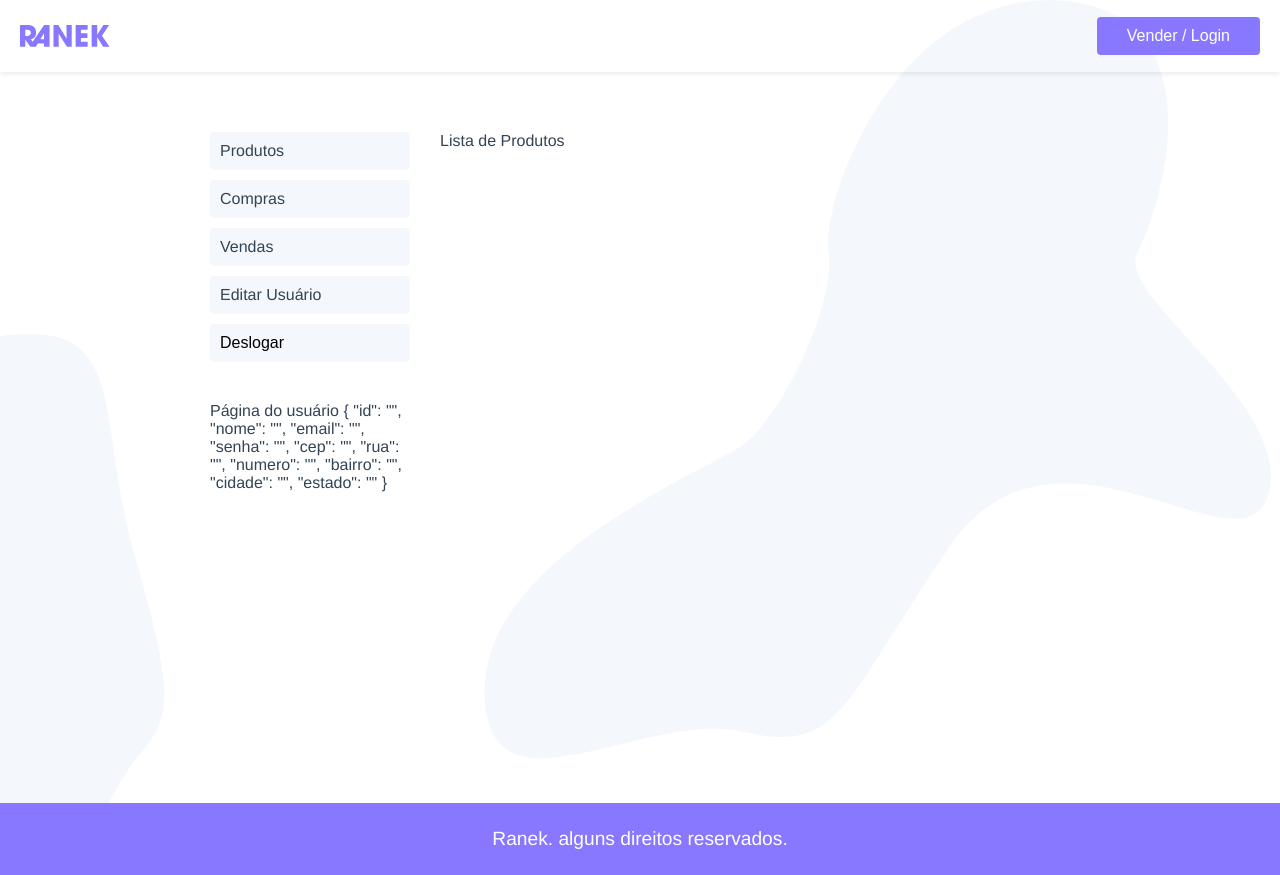
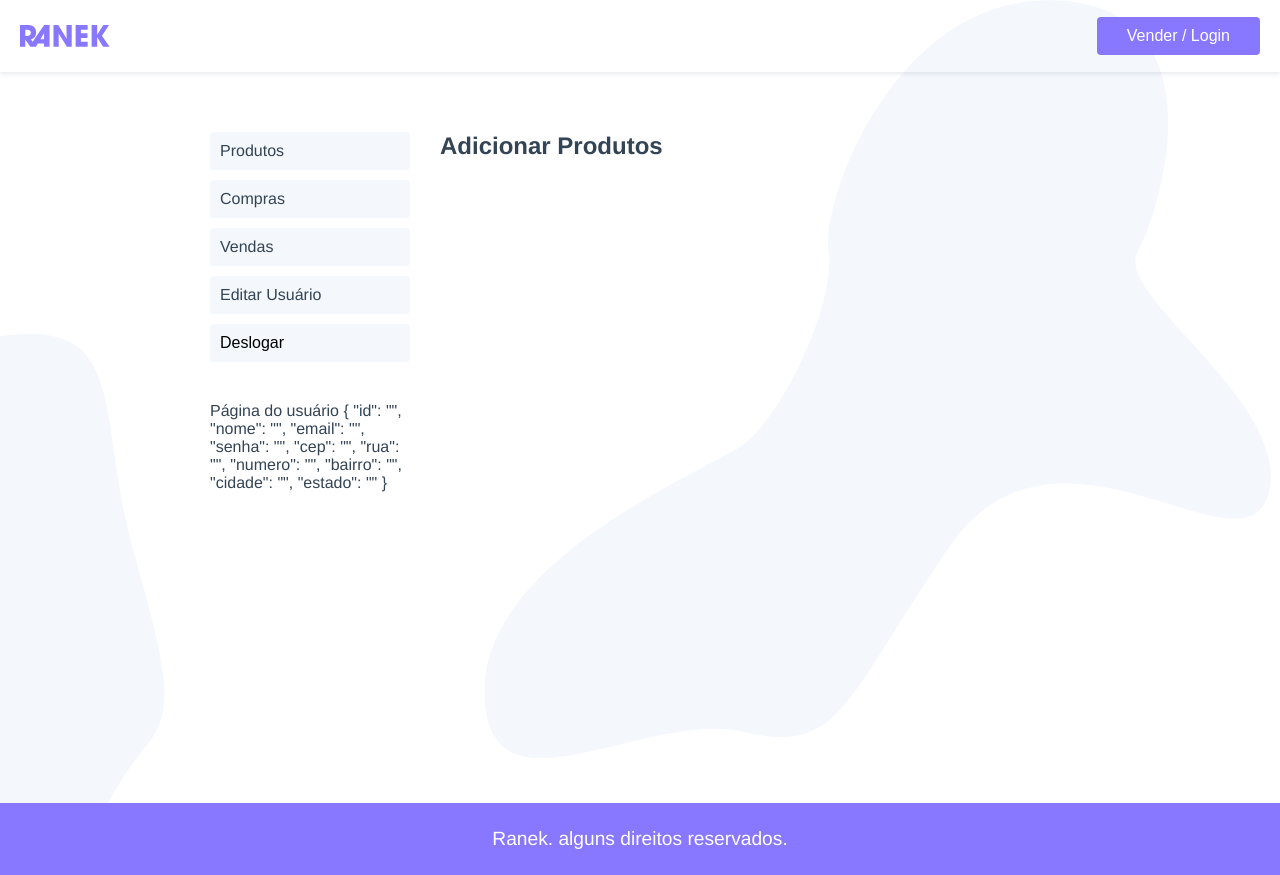
Before and after one commit to OLeandroPereira/ranek, a Vue app: page /usuario in a window 1280 px wide. Built offline with nearby package versions, Linux system fonts and the light colour scheme.

Commit message:
Usuário Produtos

```diff
--- a/src/views/usuario/UsuarioProdutos.vue
+++ b/src/views/usuario/UsuarioProdutos.vue
@@ -1,5 +1,7 @@
 <template>
-  <p>Lista de Produtos</p>
+  <section>
+    <h2>Adicionar Produtos</h2>
+  </section>
 </template>
 
 <script>
```
